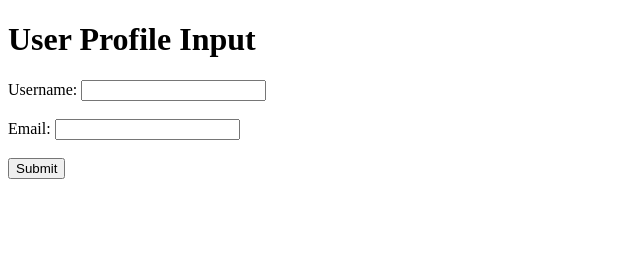
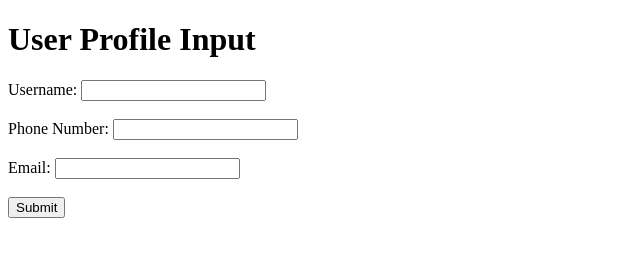
Before and after one commit to korytuyo/jsapps, a website: page index.html in a window 1280 px wide. Shown: the whole page, without its empty margins (0-640 px from the left). Drawn offline with Linux system fonts and the light colour scheme.

Commit message:
Update index.html

```diff
--- a/index.html
+++ b/index.html
@@ -10,6 +10,8 @@
     <form action="/save" method="post">
         <label for="username">Username:</label>
         <input type="text" id="username" name="username" required><br><br>
+        <label for="number">Phone Number:</label>
+        <input type="text" id="number" name="number" required><br><br>
         <label for="email">Email:</label>
         <input type="email" id="email" name="email" required><br><br>
         <button type="submit">Submit</button>
```
